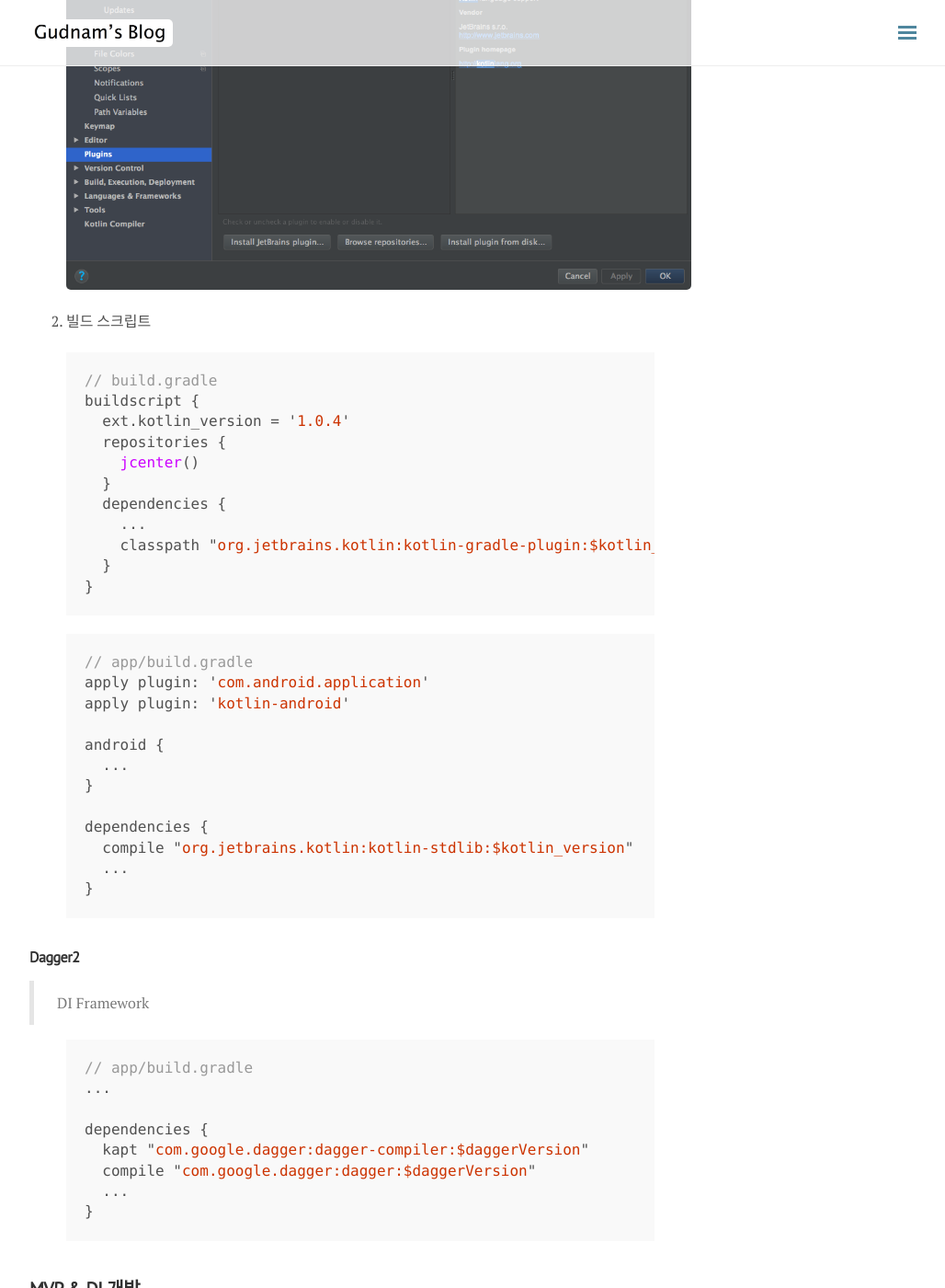
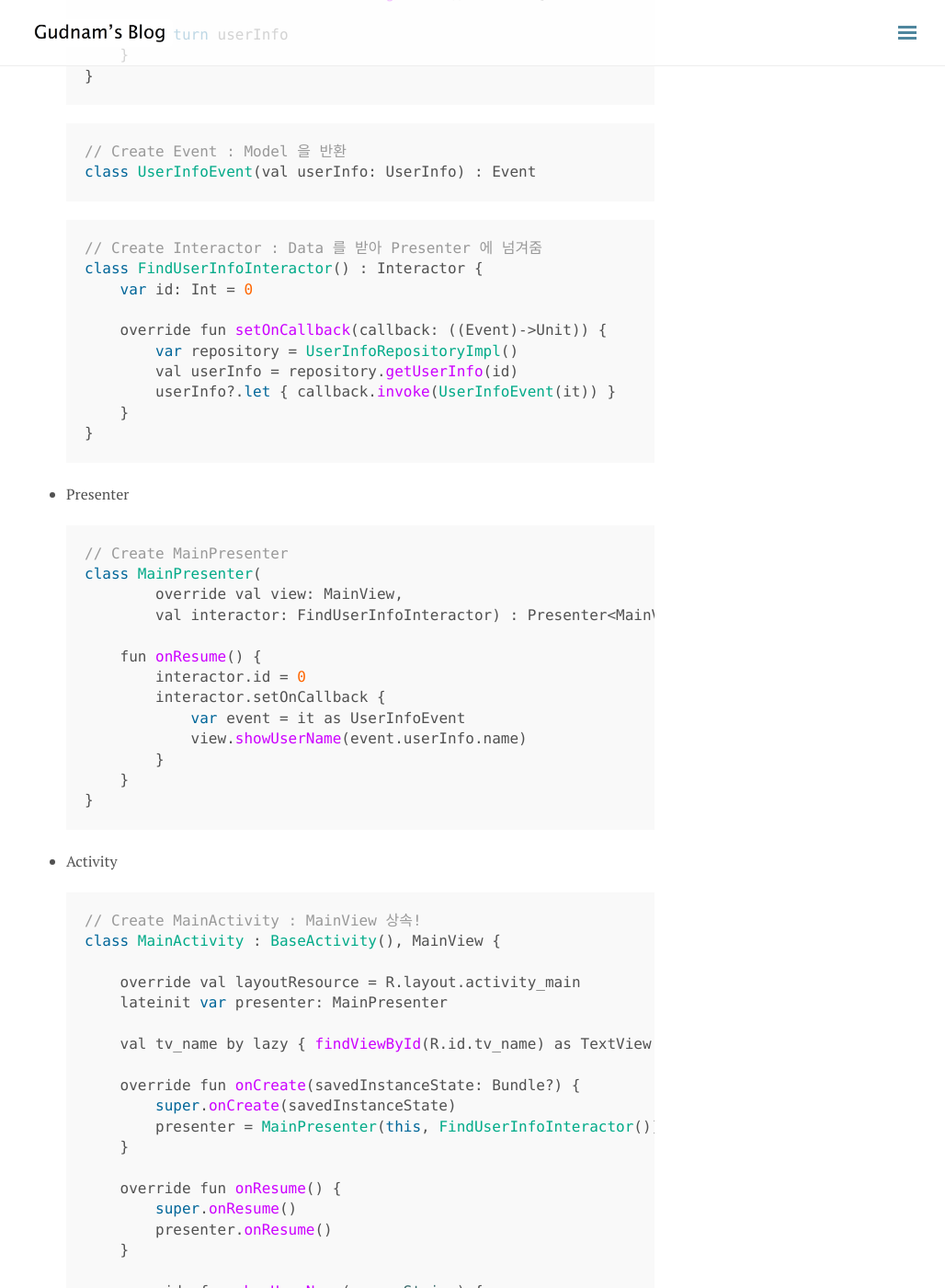
Before and after one commit to gudnam/gudnam.github.io, a Jekyll site: the page built from blog/index.html, in a window 1280 px wide and 1400 px high, scrolled down 3802 px. Shown: the whole window at 92% size, without its empty margins (248-1276 px from the left). Built offline with Jekyll 4.4.1, drawn with Linux system fonts in a browser that asks for light colours; nearby versions of some CDN libraries; the list of posts is cut into pages by our own code; comment, search, counter and statistics services are not loaded; some of the changed text lies outside the part shown.

Commit message:
changed di, added mvp

```diff
--- a/_posts/2017-03-20-kotlin-di.md
+++ b/_posts/2017-03-23-di.md
@@ -103,7 +106,7 @@
 }
 {% endhighlight %}
 
-## MVP & DI 개발
+## MVP & DI 를 적용해 간단한 사용자 조회 앱을 개발해보자
 
 ### MVP
 
@@ -112,25 +115,100 @@
 // Create View
 interface PresentationView
 
-...
+---
 
 // Create MainView
 class MainView : PresentationView {
-  ...
+  fun showUserName(name: String)
 }
+{% endhighlight %}
+
+* Model
+{% highlight js %}
+// Create Model : 사용자 정보
+data class UserInfo(val id: Int, val name: String)
+
+---
+
+// Create Repository : UserInfo 를 관리
+class UserInfoRepositoryImpl : UserInfoRepository {
+
+    fun getList() : List<UserInfo> {
+        var list = ArrayList<UserInfo>()
+        list.add(UserInfo(0, "gudnam"))
+        list.add(UserInfo(1, "nada"))
+        return list
+    }
+
+    override fun getUserInfoList(): List<UserInfo> {
+        return getList()
+    }
+
+    override fun getUserInfo(id: Int): UserInfo? {
+        var userInfo: UserInfo? = getList().filter { it.id == id }[0]
+
+        return userInfo
+    }
+}
+{% endhighlight %}
+{% highlight js %}
+// Create Event : Model 을 반환
+class UserInfoEvent(val userInfo: UserInfo) : Event
+
+{% endhighlight %}
+{% highlight js %}
+// Create Interactor : Data 를 받아 Presenter 에 넘겨줌
+class FindUserInfoInteractor() : Interactor {
+    var id: Int = 0
+
+    override fun setOnCallback(callback: ((Event)->Unit)) {
+        var repository = UserInfoRepositoryImpl()
+        val userInfo = repository.getUserInfo(id)
+        userInfo?.let { callback.invoke(UserInfoEvent(it)) }
+    }
+}
+
 {% endhighlight %}
 
 * Presenter
 {% highlight js %}
-// Create Presentere
-interface Presenter<out T> {
-  val view: T
-}
+// Create MainPresenter
+class MainPresenter(
+        override val view: MainView,
+        val interactor: FindUserInfoInteractor) : Presenter<MainView> {
 
-...
-
-// Create MainPresenter
-class MainPresenter(override val view: MainView) : Presenter<MainView> {
-  ...
+    fun onResume() {
+        interactor.id = 0
+        interactor.setOnCallback {
+            var event = it as UserInfoEvent
+            view.showUserName(event.userInfo.name)
+        }
+    }
 }
 {% endhighlight %}
+
+* Activity
+{% highlight js %}
+// Create MainActivity
+class MainActivity : BaseActivity(), MainView {
+
+    override val layoutResource = R.layout.activity_main
+    lateinit var presenter: MainPresenter
+
+    val tv_name by lazy { findViewById(R.id.tv_name) as TextView }
+
+    override fun onCreate(savedInstanceState: Bundle?) {
+        super.onCreate(savedInstanceState)
+        presenter = MainPresenter(this, FindUserInfoInteractor())
+    }
+
+    override fun onResume() {
+        super.onResume()
+        presenter.onResume()
+    }
+
+    override fun showUserName(name: String) {
+        tv_name.text = name
+    }
+}
+{% endhighlight %}
--- /dev/null
+++ b/_posts/2017-03-23-kotlin-mvp.md
@@ -0,0 +1,178 @@
+---
+layout: post
+categories: Study
+tags: [Kotlin, MVP, DI]
+author: Gudnam
+title: 코틀린에서 MVP 패턴 사용해보자!
+---
+<div class="message">
+MVC, MVVM, MVP 등의 View logic 패턴중에 MVP 를 선택한 이유는 View & Logic 분리가 쉽기도 하지만 테스트 코드를 깔끔하게 작성할 수 있기 때문이다.
+</div>
+
+# 개념 간단히 살펴보기
+
+## MVP ?
+![mvp](/public/img/mvp_architecture.png)
+
+	VIEW
+		오직 화면 구성에 관련된 기능만 있다
+		이곳에서 로직은 왠만하면 피하라!
+		모든 이벤트는 Presenter 에게 전가하기
+
+	PRESENTER
+		원하는 화면을 결정해 View 에게 전달한다 (View 와 1:1 관계)
+		View 를 보여주기 위한 Logic 은 이곳에서!
+		화면을 테스트하고 싶다면 이곳에 테스트 코드를 작성하라!
+
+	MODEL
+		화면에 보여지는 정보가 있는 곳
+		복잡한 Business Logic 담당
+		예를 들어 DB, 서버 연동 등등에서 데이터 가져올 때 사용
+
+# Kotlin & MVP 구현해보기
+
+## 개발을 위한 환경설정
+> Kotlin plugink
+
+### Kotlin
+1. Install kotlin plugin
+![install_kotlin](/public/img/install_kotlin.png)
+
+2. 빌드 스크립트
+{% highlight js %}
+// build.gradle
+buildscript {
+  ext.kotlin_version = '1.0.4'
+  repositories {
+    jcenter()
+  }
+  dependencies {
+    ...
+    classpath "org.jetbrains.kotlin:kotlin-gradle-plugin:$kotlin_version"
+  }
+}
+{% endhighlight %}
+
+{% highlight js %}
+// app/build.gradle
+apply plugin: 'com.android.application'
+apply plugin: 'kotlin-android'
+
+android {
+  ...
+}
+
+dependencies {
+  compile "org.jetbrains.kotlin:kotlin-stdlib:$kotlin_version"
+  ...
+}
+{% endhighlight %}
+
+## 간단한 고객 정보 조회 앱을 개발해보자
+
+### MVP
+
+* View
+{% highlight js %}
+// Create View
+interface PresentationView
+
+---
+
+// Create MainView
+class MainView : PresentationView {
+  fun showUserName(name: String)
+}
+{% endhighlight %}
+
+* Model
+{% highlight js %}
+// Create Model : 사용자 정보
+data class UserInfo(val id: Int, val name: String)
+
+---
+
+// Create Repository : UserInfo 를 관리
+class UserInfoRepositoryImpl : UserInfoRepository {
+
+    fun getList() : List<UserInfo> {
+        var list = ArrayList<UserInfo>()
+        list.add(UserInfo(0, "gudnam"))
+        list.add(UserInfo(1, "nada"))
+        return list
+    }
+
+    override fun getUserInfoList(): List<UserInfo> {
+        return getList()
+    }
+
+    override fun getUserInfo(id: Int): UserInfo? {
+        var userInfo: UserInfo? = getList().filter { it.id == id }[0]
+
+        return userInfo
+    }
+}
+{% endhighlight %}
+{% highlight js %}
+// Create Event : Model 을 반환
+class UserInfoEvent(val userInfo: UserInfo) : Event
+
+{% endhighlight %}
+{% highlight js %}
+// Create Interactor : Data 를 받아 Presenter 에 넘겨줌
+class FindUserInfoInteractor() : Interactor {
+    var id: Int = 0
+
+    override fun setOnCallback(callback: ((Event)->Unit)) {
+        var repository = UserInfoRepositoryImpl()
+        val userInfo = repository.getUserInfo(id)
+        userInfo?.let { callback.invoke(UserInfoEvent(it)) }
+    }
+}
+
+{% endhighlight %}
+
+* Presenter
+{% highlight js %}
+// Create MainPresenter
+class MainPresenter(
+        override val view: MainView,
+        val interactor: FindUserInfoInteractor) : Presenter<MainView> {
+
+    fun onResume() {
+        interactor.id = 0
+        interactor.setOnCallback {
+            var event = it as UserInfoEvent
+            view.showUserName(event.userInfo.name)
+        }
+    }
+}
+{% endhighlight %}
+
+* Activity
+{% highlight js %}
+// Create MainActivity : MainView 상속!
+class MainActivity : BaseActivity(), MainView {
+
+    override val layoutResource = R.layout.activity_main
+    lateinit var presenter: MainPresenter
+
+    val tv_name by lazy { findViewById(R.id.tv_name) as TextView }
+
+    override fun onCreate(savedInstanceState: Bundle?) {
+        super.onCreate(savedInstanceState)
+        presenter = MainPresenter(this, FindUserInfoInteractor())
+    }
+
+    override fun onResume() {
+        super.onResume()
+        presenter.onResume()
+    }
+
+    override fun showUserName(name: String) {
+        tv_name.text = name
+    }
+}
+{% endhighlight %}
+
+### Test
```
Also changed, not shown: other parts of _posts/2017-03-23-di.md (+3 -0 lines), public/img/di1.png (added), public/img/di2.png (added), public/img/di3.png (added).
